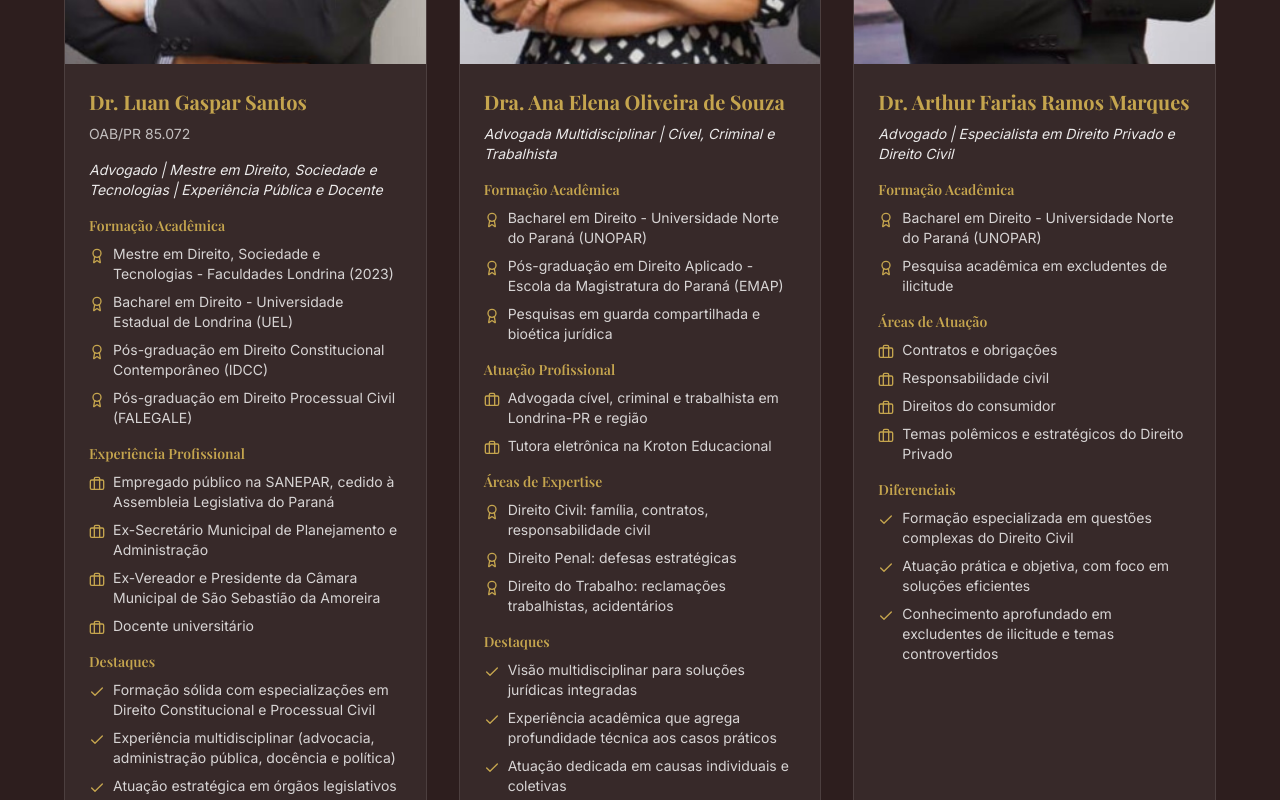
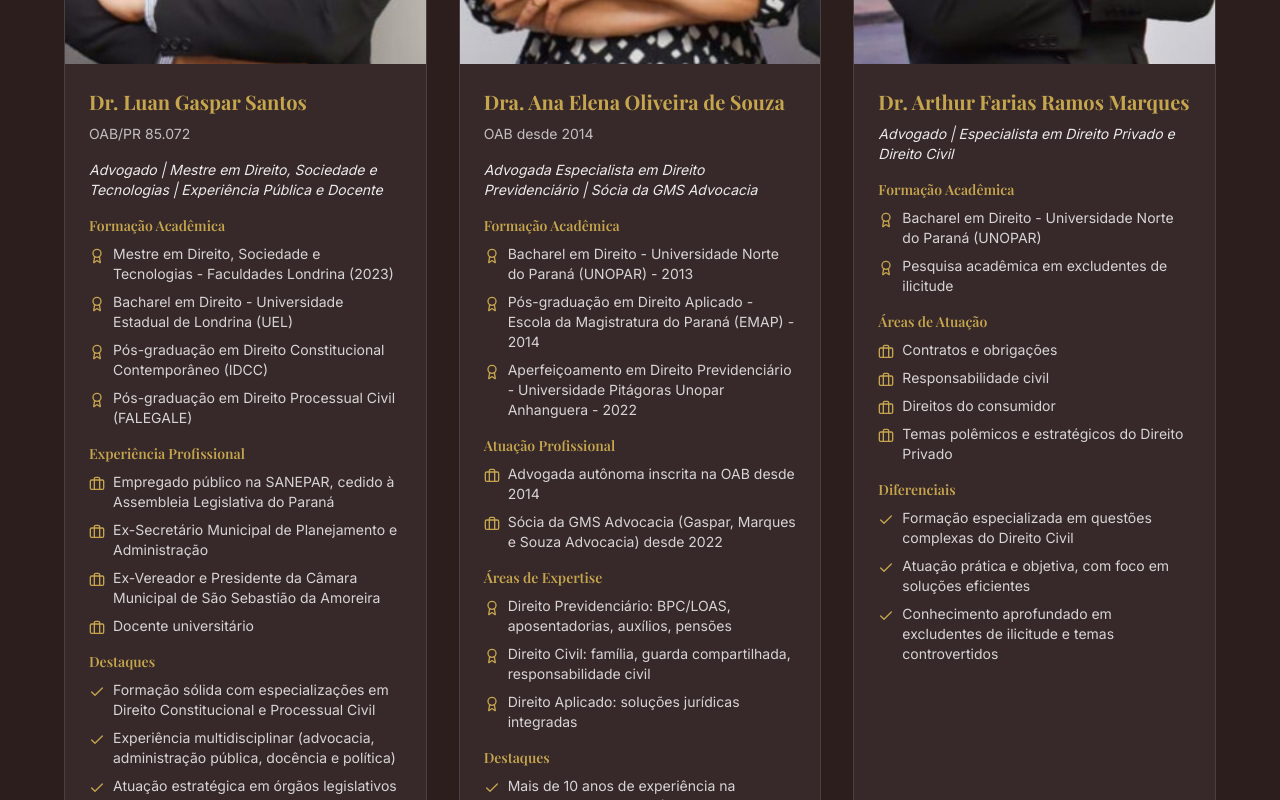
Before and after one commit to agenciarociamdigital/gmc-advocacia-bpc, a React (Vite) app: page / in a window 1280 px wide. Shown: the part 3420-4220 px from the top of the page. Built offline with nearby package versions, Linux system fonts and the light colour scheme.

Commit message:
atualizacao Dra Ana

```diff
--- a/src/pages/Index.tsx
+++ b/src/pages/Index.tsx
@@ -500,7 +500,8 @@ const Index = () => {
                     </div>
                     <div className="p-6">
                       <h4 className="text-xl font-bold text-gms-gold mb-2">Dra. Ana Elena Oliveira de Souza</h4>
-                      <p className="text-sm text-white/90 mb-4 italic">Advogada Multidisciplinar | Cível, Criminal e Trabalhista</p>
+                      <p className="text-sm text-white/70 mb-4">OAB desde 2014</p>
+                      <p className="text-sm text-white/90 mb-4 italic">Advogada Especialista em Direito Previdenciário | Sócia da GMS Advocacia</p>
 
                       <div className="space-y-4">
                         <div>
@@ -508,15 +509,15 @@ const Index = () => {
                           <ul className="space-y-2 text-sm text-white/80">
                             <li className="flex items-start gap-2">
                               <Award className="h-4 w-4 text-gms-gold flex-shrink-0 mt-1" />
-                              <span>Bacharel em Direito - Universidade Norte do Paraná (UNOPAR)</span>
+                              <span>Bacharel em Direito - Universidade Norte do Paraná (UNOPAR) - 2013</span>
                             </li>
                             <li className="flex items-start gap-2">
                               <Award className="h-4 w-4 text-gms-gold flex-shrink-0 mt-1" />
-                              <span>Pós-graduação em Direito Aplicado - Escola da Magistratura do Paraná (EMAP)</span>
+                              <span>Pós-graduação em Direito Aplicado - Escola da Magistratura do Paraná (EMAP) - 2014</span>
                             </li>
                             <li className="flex items-start gap-2">
                               <Award className="h-4 w-4 text-gms-gold flex-shrink-0 mt-1" />
-                              <span>Pesquisas em guarda compartilhada e bioética jurídica</span>
+                              <span>Aperfeiçoamento em Direito Previdenciário - Universidade Pitágoras Unopar Anhanguera - 2022</span>
                             </li>
                           </ul>
                         </div>
@@ -526,11 +527,11 @@ const Index = () => {
                           <ul className="space-y-2 text-sm text-white/80">
                             <li className="flex items-start gap-2">
                               <Briefcase className="h-4 w-4 text-gms-gold flex-shrink-0 mt-1" />
-                              <span>Advogada cível, criminal e trabalhista em Londrina-PR e região</span>
+                              <span>Advogada autônoma inscrita na OAB desde 2014</span>
                             </li>
                             <li className="flex items-start gap-2">
                               <Briefcase className="h-4 w-4 text-gms-gold flex-shrink-0 mt-1" />
-                              <span>Tutora eletrônica na Kroton Educacional</span>
+                              <span>Sócia da GMS Advocacia (Gaspar, Marques e Souza Advocacia) desde 2022</span>
                             </li>
                           </ul>
                         </div>
@@ -540,15 +541,15 @@ const Index = () => {
                           <ul className="space-y-2 text-sm text-white/80">
                             <li className="flex items-start gap-2">
                               <Award className="h-4 w-4 text-gms-gold flex-shrink-0 mt-1" />
-                              <span>Direito Civil: família, contratos, responsabilidade civil</span>
+                              <span>Direito Previdenciário: BPC/LOAS, aposentadorias, auxílios, pensões</span>
                             </li>
                             <li className="flex items-start gap-2">
                               <Award className="h-4 w-4 text-gms-gold flex-shrink-0 mt-1" />
-                              <span>Direito Penal: defesas estratégicas</span>
+                              <span>Direito Civil: família, guarda compartilhada, responsabilidade civil</span>
                             </li>
                             <li className="flex items-start gap-2">
                               <Award className="h-4 w-4 text-gms-gold flex-shrink-0 mt-1" />
-                              <span>Direito do Trabalho: reclamações trabalhistas, acidentários</span>
+                              <span>Direito Aplicado: soluções jurídicas integradas</span>
                             </li>
                           </ul>
                         </div>
@@ -558,15 +559,15 @@ const Index = () => {
                           <ul className="space-y-2 text-sm text-white/80">
                             <li className="flex items-start gap-2">
                               <Check className="h-4 w-4 text-gms-gold flex-shrink-0 mt-1" />
-                              <span>Visão multidisciplinar para soluções jurídicas integradas</span>
+                              <span>Mais de 10 anos de experiência na advocacia (desde 2014)</span>
                             </li>
                             <li className="flex items-start gap-2">
                               <Check className="h-4 w-4 text-gms-gold flex-shrink-0 mt-1" />
-                              <span>Experiência acadêmica que agrega profundidade técnica aos casos práticos</span>
+                              <span>Especialização focada em Direito Previdenciário com formação continuada</span>
                             </li>
                             <li className="flex items-start gap-2">
                               <Check className="h-4 w-4 text-gms-gold flex-shrink-0 mt-1" />
-                              <span>Atuação dedicada em causas individuais e coletivas</span>
+                              <span>Atuação dedicada em causas previdenciárias e benefícios assistenciais</span>
                             </li>
                           </ul>
                         </div>
```
